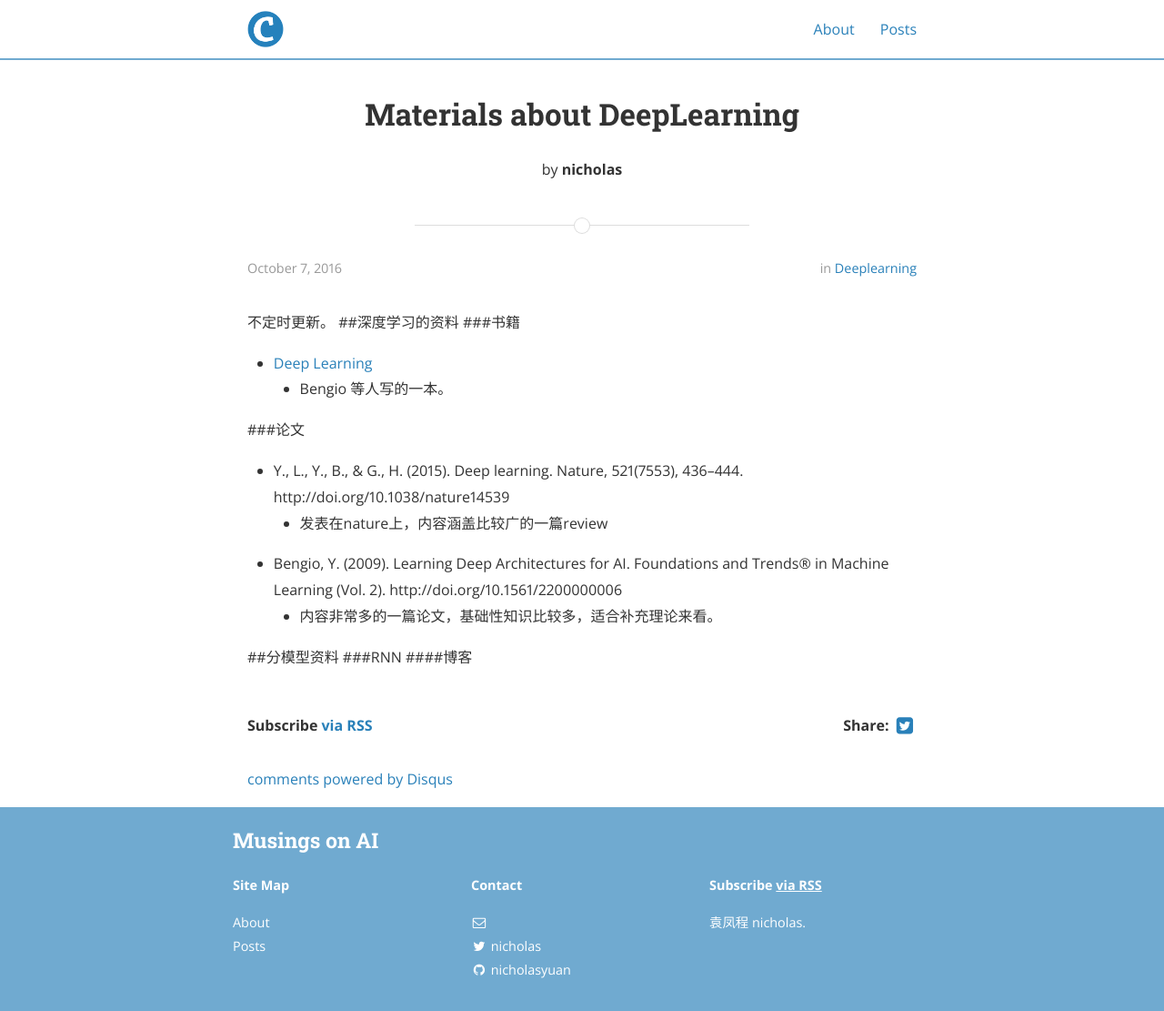
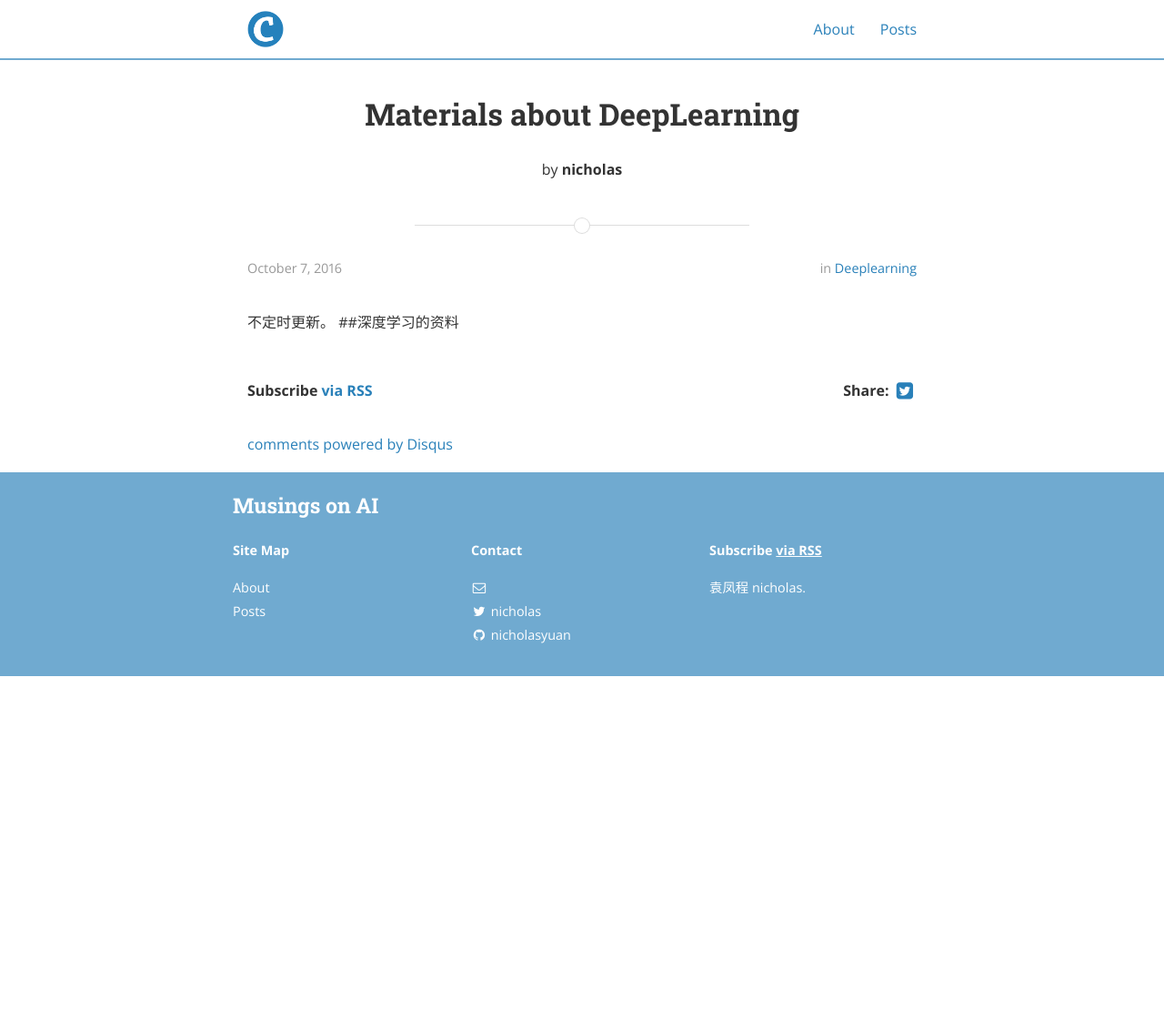
Before and after one commit to NicholasYuan/nicholasyuan.github.com, a Jekyll site: the page built from _posts/2016-10-07-Intro-to-DeepLearning.markdown, in a window 1280 px wide. Shown: the whole page at 91% size. Built offline with Jekyll 4.4.1, drawn with Linux system fonts in a browser that asks for light colours; nearby versions of some CDN libraries; comment, search, counter and statistics services are not loaded; a style sheet for code colours, icons or effects is not loaded; after the commit the page ends 900 px from its top, so only the background shows below that.

Commit message:
test blogs

```diff
--- a/_posts/2016-10-07-Intro-to-DeepLearning.markdown
+++ b/_posts/2016-10-07-Intro-to-DeepLearning.markdown
@@ -8,16 +8,3 @@ categories: DeepLearning
 
 不定时更新。
 ##深度学习的资料
-###书籍
-- [Deep Learning](http://www.deeplearningbook.org)
-	- Bengio 等人写的一本。
-
-###论文
-- Y., L., Y., B., & G., H. (2015). Deep learning. Nature, 521(7553), 436–444. http://doi.org/10.1038/nature14539
-	- 发表在nature上，内容涵盖比较广的一篇review
-- Bengio, Y. (2009). Learning Deep Architectures for AI. Foundations and Trends® in Machine Learning (Vol. 2). http://doi.org/10.1561/2200000006
-	- 内容非常多的一篇论文，基础性知识比较多，适合补充理论来看。
-
-##分模型资料
-###RNN
-####博客
```
